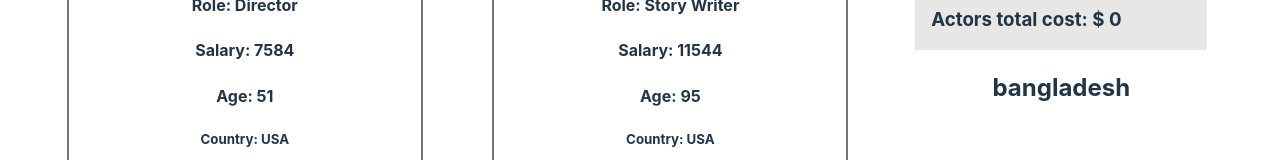
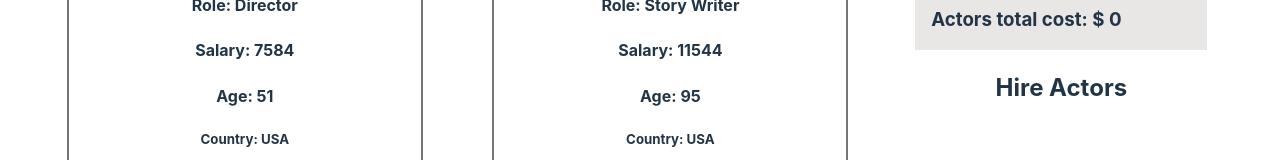
Before and after one commit to SakibAlHasan10/Test-Avenger, a React (Vite) app: page / in a window 1280 px wide. Shown: the part 332-492 px from the top of the page. Built offline with nearby package versions, Linux system fonts and the light colour scheme.

Commit message:
add limit actor

```diff
--- a/src/Components/AllData/AllData.jsx
+++ b/src/Components/AllData/AllData.jsx
@@ -8,11 +8,16 @@ const AllData = ({allData}) => {
     const [cartData, setCartData] = useState([])
     const allActorsSalary = (salary, data) =>{
         const salarySum = countSalary + salary;
+        console.log(salarySum)
+        if(salarySum > 20000){
+            alert('your balance is low of your salary')
+            return
+        }
         setCountSalary(salarySum)
         const cartActor = [...cartData, data]
         setCartData(cartActor)
     }
-    console.log(cartData)
+    // console.log(cartData)
     return (
         <div >
             <h2>Test Avenger</h2>
--- a/src/Components/Cart/AllCartActor.jsx
+++ b/src/Components/Cart/AllCartActor.jsx
@@ -2,7 +2,7 @@ import PropTypes from 'prop-types'
 import './AllCartActor.css'
 const AllCartActor = ({actor}) => {
     const {image, name} = actor
-    console.log('line',actor)
+    // console.log('line',actor)
     return (
         <div className='all-card-actor'>
             <div className='actor-card-info'>
--- a/src/Components/Cart/CartSide.jsx
+++ b/src/Components/Cart/CartSide.jsx
@@ -15,7 +15,7 @@ const CartSide = ({cartData, countSalary}) => {
 
             </div>
             <div>
-                <h2>bangladesh</h2>
+                <h2>Hire Actors</h2>
                 <CartActorCon
                     cartData = {cartData}
                 ></CartActorCon>
```
